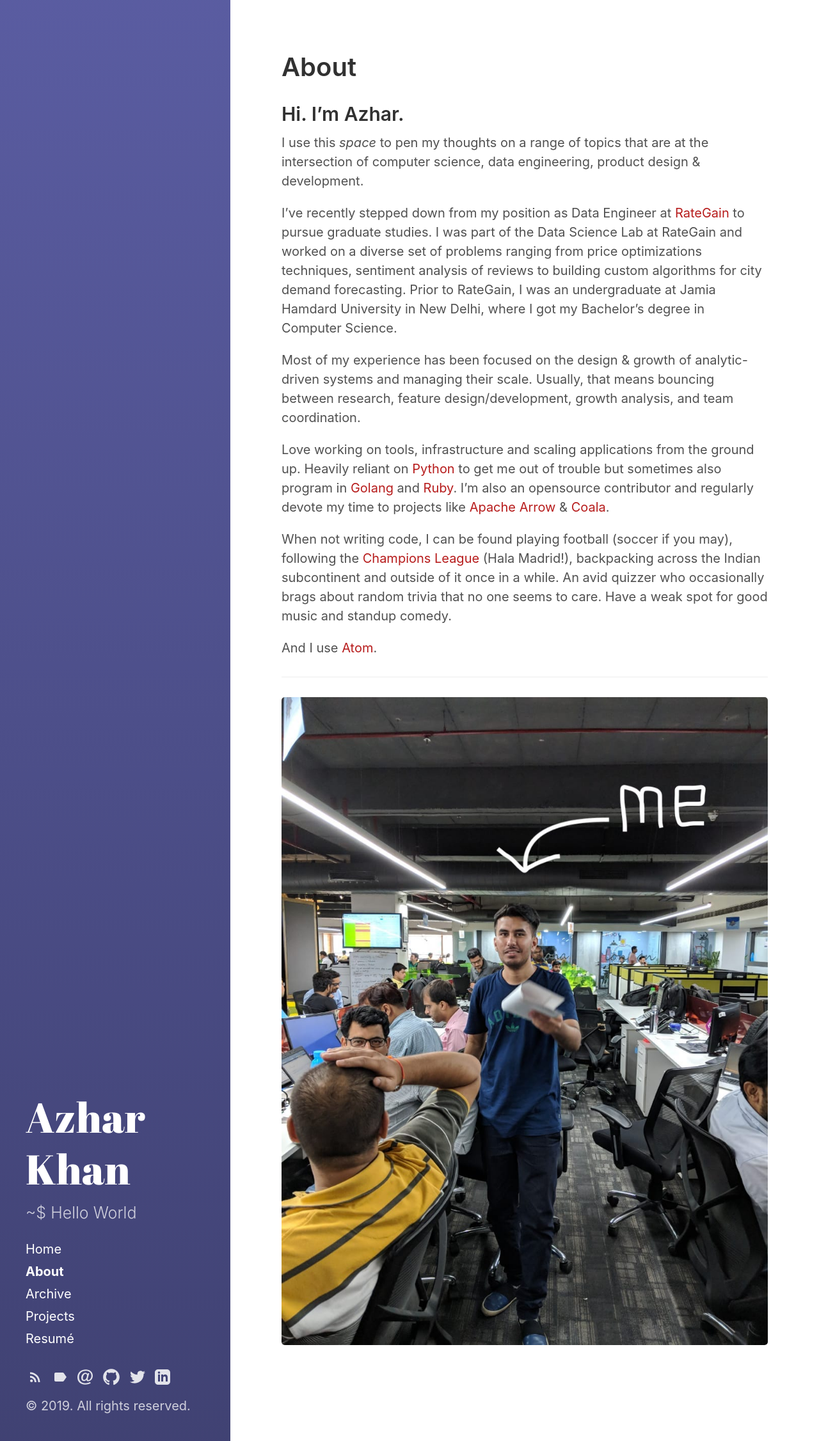
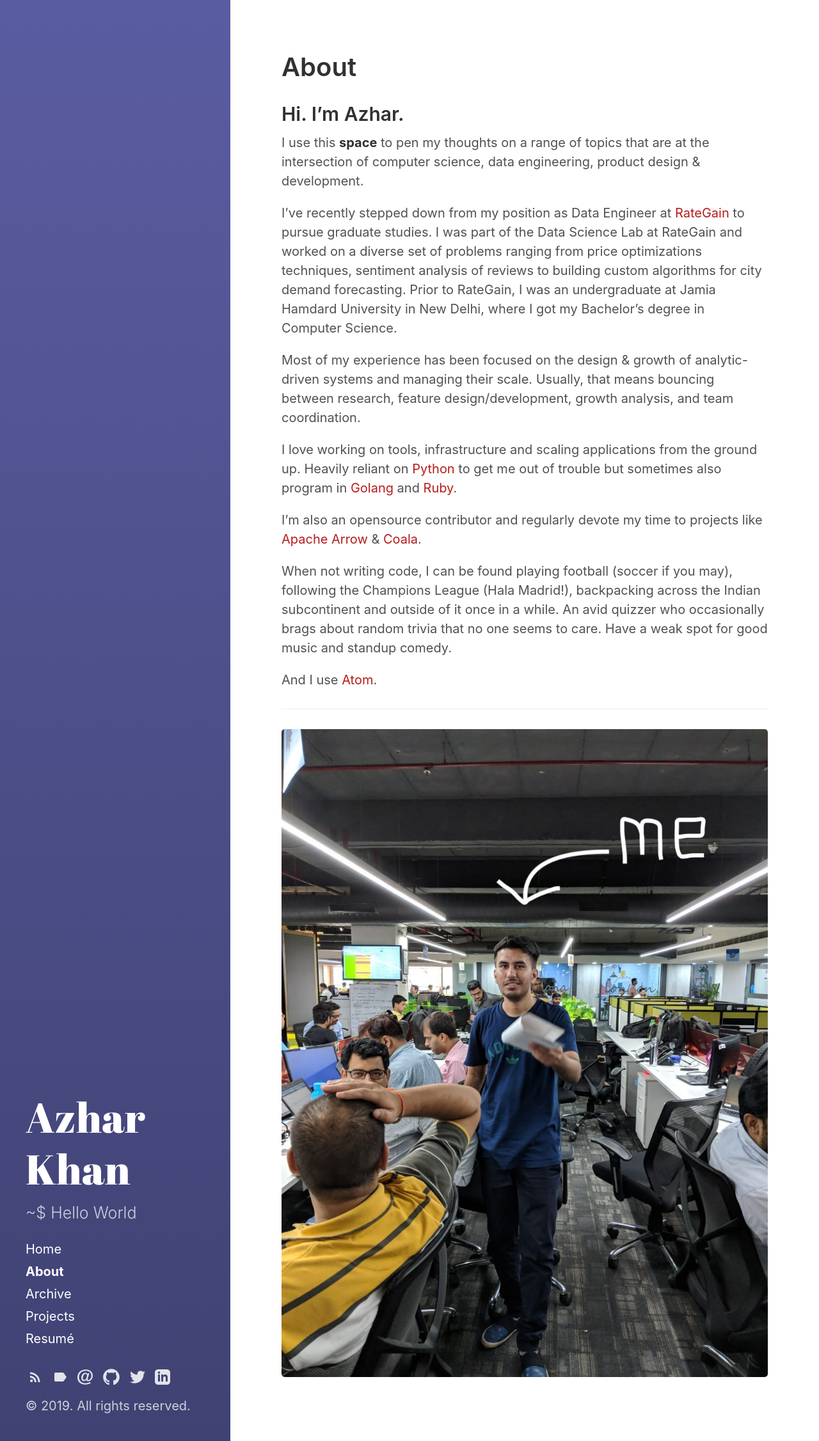
Before and after one commit to XOR97/XOR97.github.io, a Jekyll site: the page built from about.md, in a window 1280 px wide. Shown: the whole page at 64% size. Built offline with Jekyll 4.4.1, drawn with Linux system fonts in a browser that asks for light colours; part of the change alters nothing that is shown.

```diff
--- a/about.md
+++ b/about.md
@@ -6,15 +6,17 @@ sidebar_link: true
 
 ## Hi. I’m Azhar.
 
-I use this *space* to pen my thoughts on a range of topics that are at the intersection of computer science, data engineering, product design & development.
+I use this **space** to pen my thoughts on a range of topics that are at the intersection of computer science, data engineering, product design & development.
 
 I've recently stepped down from my position as Data Engineer at [RateGain](https://rategain.com) to pursue graduate studies. I was part of the Data Science Lab at RateGain and worked on a diverse set of problems ranging from price optimizations techniques, sentiment analysis of reviews to building custom algorithms for city demand forecasting. Prior to RateGain, I was an undergraduate at Jamia Hamdard University in New Delhi, where I got my Bachelor's degree in Computer Science.
 
 Most of my experience has been focused on the design & growth of analytic-driven systems and managing their scale. Usually, that means bouncing between research, feature design/development, growth analysis, and team coordination.
 
-Love working on tools, infrastructure and scaling applications from the ground up. Heavily reliant on [Python](https://www.python.org) to get me out of trouble but sometimes also program in [Golang](https://golang.org) and [Ruby](https://www.ruby-lang.org). I'm also an opensource contributor and regularly devote my time to projects like [Apache Arrow](https://arrow.apache.org) & [Coala](https://coala.io/).
+I love working on tools, infrastructure and scaling applications from the ground up. Heavily reliant on [Python](https://www.python.org) to get me out of trouble but sometimes also program in [Golang](https://golang.org) and [Ruby](https://www.ruby-lang.org).
 
-When not writing code, I can be found playing football (soccer if you may), following the [Champions League](https://www.uefa.com) (Hala Madrid!), backpacking across the Indian subcontinent and outside of it once in a while. An avid quizzer who occasionally brags about random trivia that no one seems to care. Have a weak spot for good music and standup comedy.
+I'm also an opensource contributor and regularly devote my time to projects like [Apache Arrow](https://arrow.apache.org) & [Coala](https://coala.io/).
+
+When not writing code, I can be found playing football (soccer if you may), following the Champions League (Hala Madrid!), backpacking across the Indian subcontinent and outside of it once in a while. An avid quizzer who occasionally brags about random trivia that no one seems to care. Have a weak spot for good music and standup comedy.
 
 And I use [Atom](https://atom.io).
 
```
